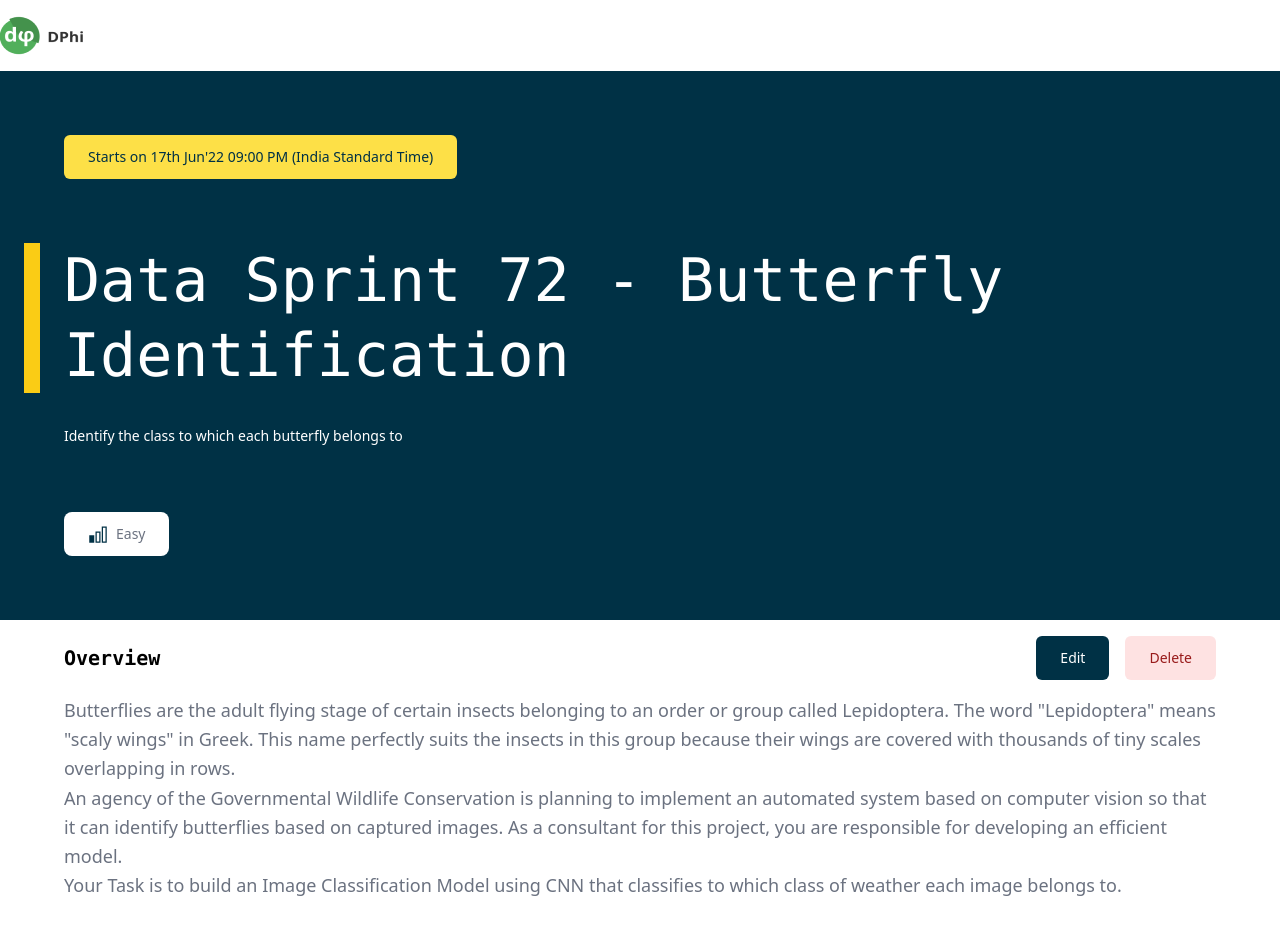
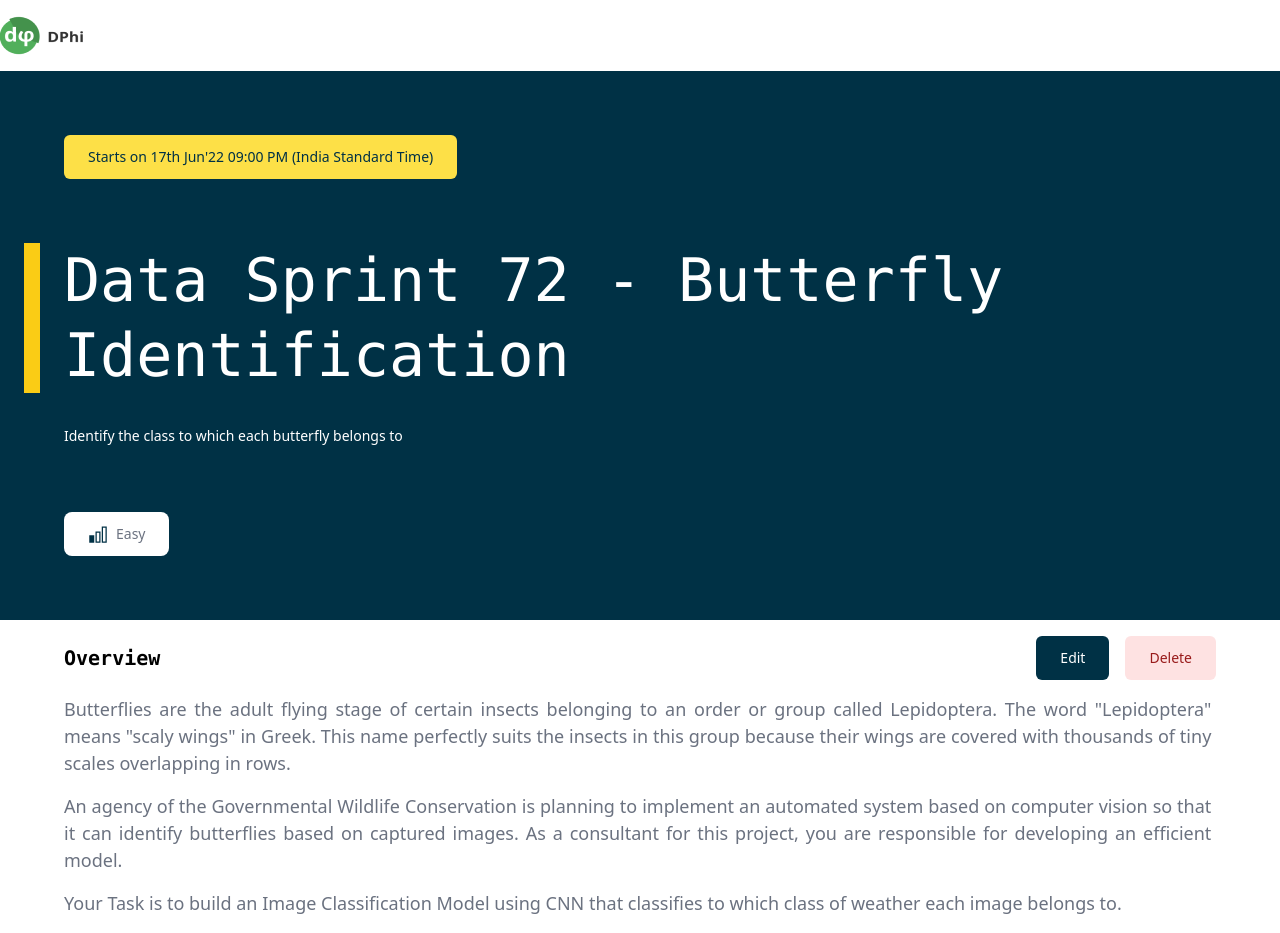
Before and after one commit to ay690/AI-Planet-Hackathon, a React (Create React App) app: page /hackathon/details/1 in a window 1280 px wide. Built offline with nearby package versions, Linux system fonts and the light colour scheme; the HTML template or start-up script is replaced by a standard one.

Commit message:
fixed: text justification

```diff
--- a/src/components/ChallengeDetails.jsx
+++ b/src/components/ChallengeDetails.jsx
@@ -51,20 +51,26 @@ const ChallengeDetails = () => {
               </button>
             </div>
           </nav>
-          <p className="font-poppins font-[500] text-[18px] text-gray-500 max-w-full whitespace-pre-line">
-            Butterflies are the adult flying stage of certain insects belonging
-            to an order or group called Lepidoptera. The word "Lepidoptera"
-            means "scaly wings" in Greek. This name perfectly suits the insects
-            in this group because their wings are covered with thousands of tiny
-            scales overlapping in rows. <br className="mt-4" />
+          <div className="w-full space-y-4 whitespace-break-spaces">
+            <p className="font-poppins font-[500] text-[18px] text-gray-500 leading-normal text-justify">
+              Butterflies are the adult flying stage of certain insects
+              belonging to an order or group called Lepidoptera. The word
+              "Lepidoptera" means "scaly wings" in Greek. This name perfectly
+              suits the insects in this group because their wings are covered
+              with thousands of tiny scales overlapping in rows.
+            </p>
+            <p className="font-poppins font-[500] text-[18px] text-gray-500 leading-normal text-justify">
               An agency of the Governmental Wildlife Conservation is planning to
               implement an automated system based on computer vision so that it
               can identify butterflies based on captured images. As a consultant
               for this project, you are responsible for developing an efficient
-            model. <br className="mt-4" />
+              model.
+            </p>
+            <p className="font-poppins font-[500] text-[18px] text-gray-500 leading-normal text-justify">
               Your Task is to build an Image Classification Model using CNN that
               classifies to which class of weather each image belongs to.
             </p>
+          </div>
         </div>
       </div>
     </section>
```
Lines whose indentation alone changed are shown as unchanged.
